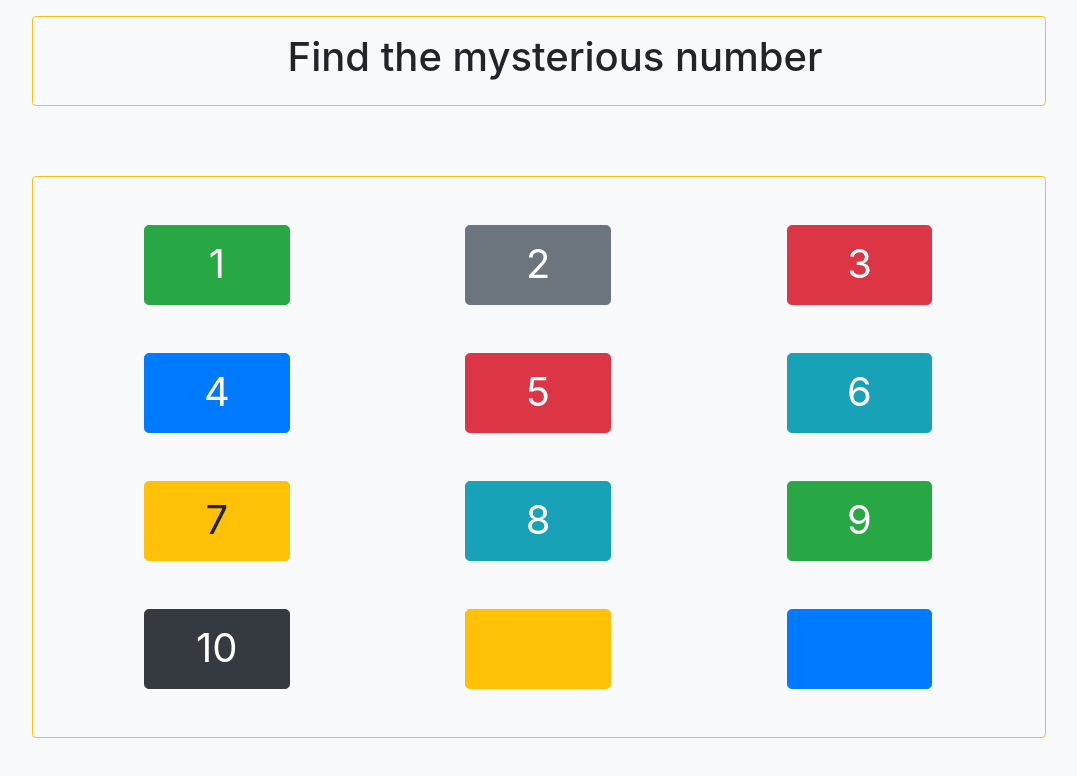
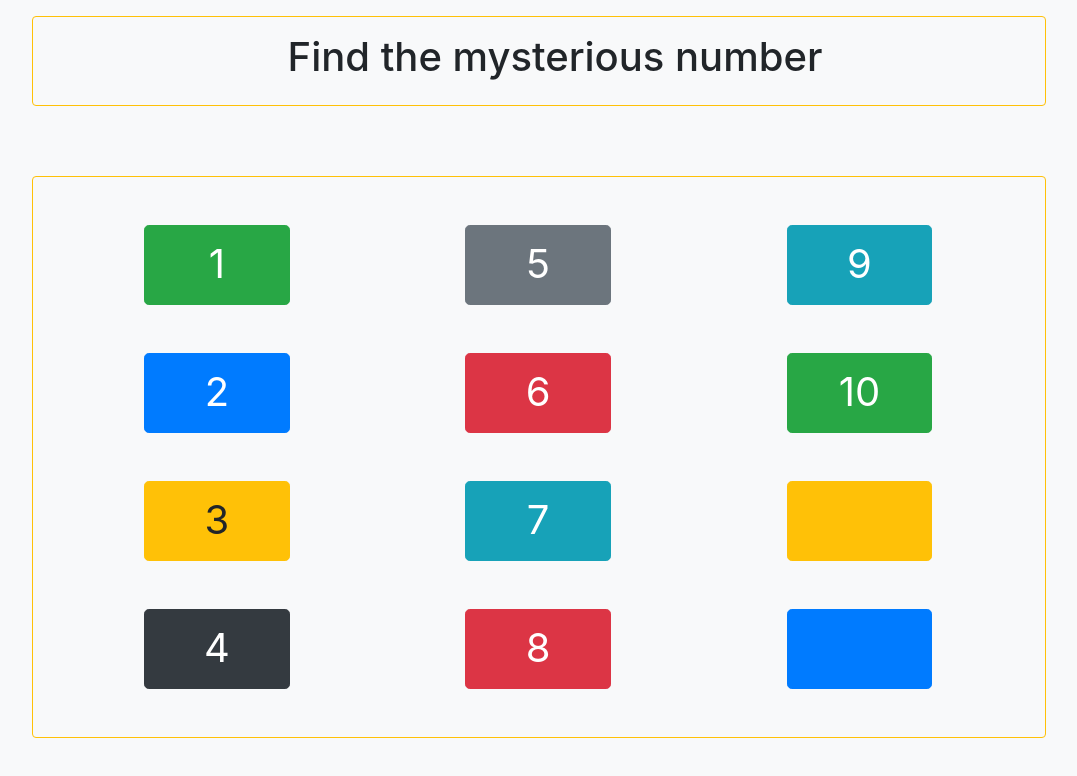
Before and after one commit to Bloom-Rvls/gessing_number_game, a plain HTML site: page game.html in a window 1280 px wide. Shown: the whole page, without its empty margins (101-1178 px from the left). Drawn offline with Linux system fonts and the light colour scheme.

Commit message:
modification ordre des chiffres

```diff
--- a/game.html
+++ b/game.html
@@ -18,20 +18,20 @@
         <div class="row align-items-center cutom-line border border-warning rounded pl-5 mx-5 mb-5">
             <div class="col-lg-4 col-12">
                 <a type="button" href="#" class="btn btn-success btn-lg m-5 w-50" id="bouton1" style="height: 80px; font-size: 40px;">1</a>
-                <a type="button" href="#" class="btn btn-primary btn-lg mb-5 ml-5 w-50" id="bouton4" style="height: 80px; font-size: 40px;">4</a>
-                <a type="button" href="#" class="btn btn-warning btn-lg mb-5 ml-5 w-50" id="bouton7" style="height: 80px; font-size: 40px;">7</a>
-                <a type="button" href="#" class="btn btn-dark btn-lg mb-5 ml-5 w-50" id="bouton10" style="height: 80px; font-size: 40px;">10</a>
+                <a type="button" href="#" class="btn btn-primary btn-lg mb-5 ml-5 w-50" id="bouton2" style="height: 80px; font-size: 40px;">2</a>
+                <a type="button" href="#" class="btn btn-warning btn-lg mb-5 ml-5 w-50" id="bouton3" style="height: 80px; font-size: 40px;">3</a>
+                <a type="button" href="#" class="btn btn-dark btn-lg mb-5 ml-5 w-50" id="bouton4" style="height: 80px; font-size: 40px;">4</a>
             </div>
             <div class="col-lg-4 col-12">
-                <a type="button" href="#" class="btn btn-secondary btn-lg m-5 w-50" id="bouton2" style="height: 80px; font-size: 40px;">2</a>
-                <a type="button" href="#" class="btn btn-danger btn-lg mb-5 ml-5 w-50" id="bouton5" style="height: 80px; font-size: 40px;">5</a>
-                <a type="button" href="#" class="btn btn-info btn-lg mb-5 ml-5 w-50" id="bouton8" style="height: 80px; font-size: 40px;">8</a>
-                <button type="button" class="btn btn-warning btn-lg mb-5 ml-5 w-50" style="height: 80px; font-size: 40px;"></button>
+                <a type="button" href="#" class="btn btn-secondary btn-lg m-5 w-50" id="bouton5" style="height: 80px; font-size: 40px;">5</a>
+                <a type="button" href="#" class="btn btn-danger btn-lg mb-5 ml-5 w-50" id="bouton6" style="height: 80px; font-size: 40px;">6</a>
+                <a type="button" href="#" class="btn btn-info btn-lg mb-5 ml-5 w-50" id="bouton7" style="height: 80px; font-size: 40px;">7</a>
+                <a type="button" href="#" class="btn btn-danger btn-lg mb-5 ml-5 w-50" id="bouton8" style="height: 80px; font-size: 40px;">8</a>
             </div>
             <div class="col-lg-4 col-12">
-                <a type="button" href="#" class="btn btn-danger btn-lg m-5 w-50" id="bouton3" style="height: 80px; font-size: 40px;">3</a>
-                <a type="button" href="#" class="btn btn-info btn-lg mb-5 ml-5 w-50" id="bouton6" style="height: 80px; font-size: 40px;">6</a>
-                <a type="button" href="#" class="btn btn-success btn-lg mb-5 ml-5 w-50" id="bouton9" style="height: 80px; font-size: 40px;">9</a>
+                <a type="button" href="#" class="btn btn-info btn-lg m-5 w-50" id="bouton9" style="height: 80px; font-size: 40px;">9</a>
+                <a type="button" href="#" class="btn btn-success btn-lg mb-5 ml-5 w-50" id="bouton10" style="height: 80px; font-size: 40px;">10</a>
+                <button type="button" class="btn btn-warning btn-lg mb-5 ml-5 w-50" style="height: 80px; font-size: 40px;"></button>
                 <button type="button" class="btn btn-primary btn-lg mb-5 ml-5 w-50" style="height: 80px; font-size: 40px;"></button>
             </div>
         </div>
```
